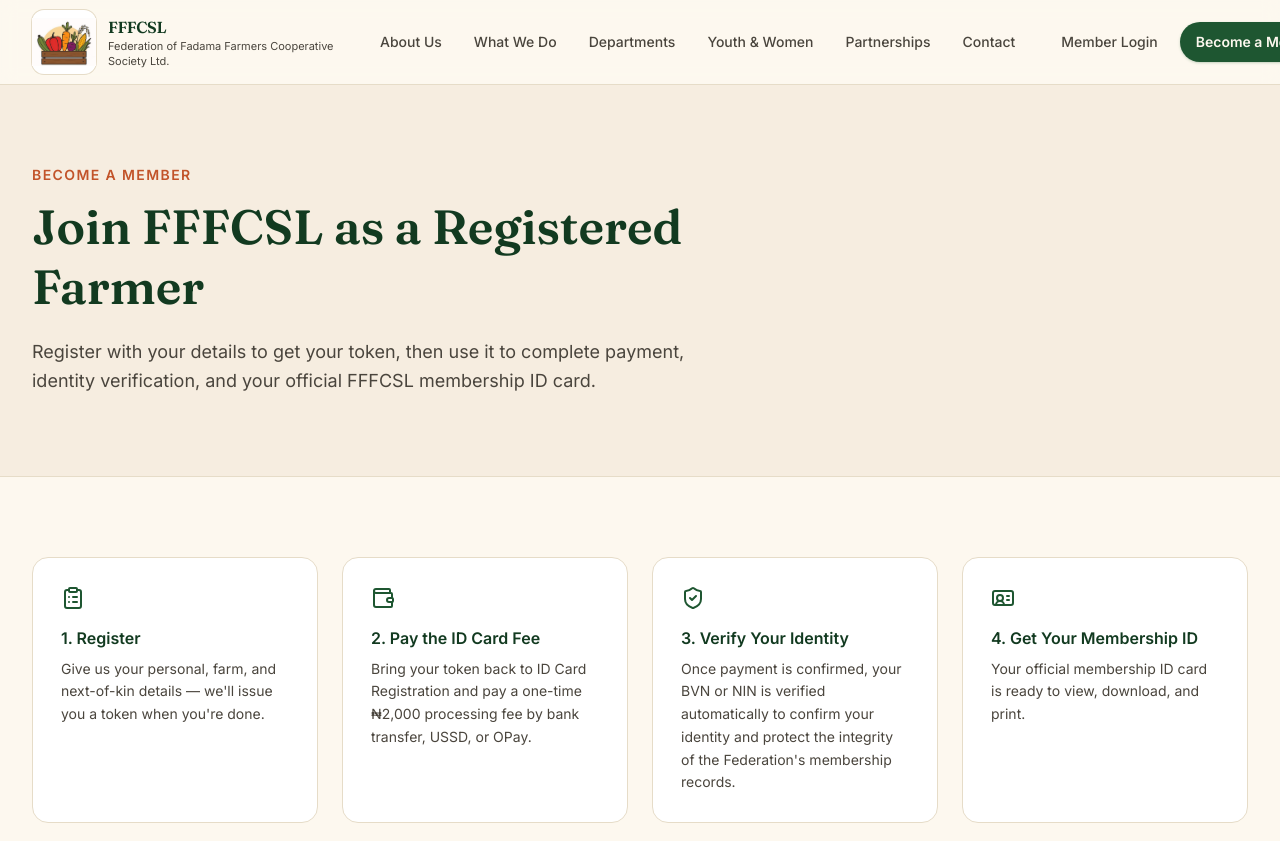
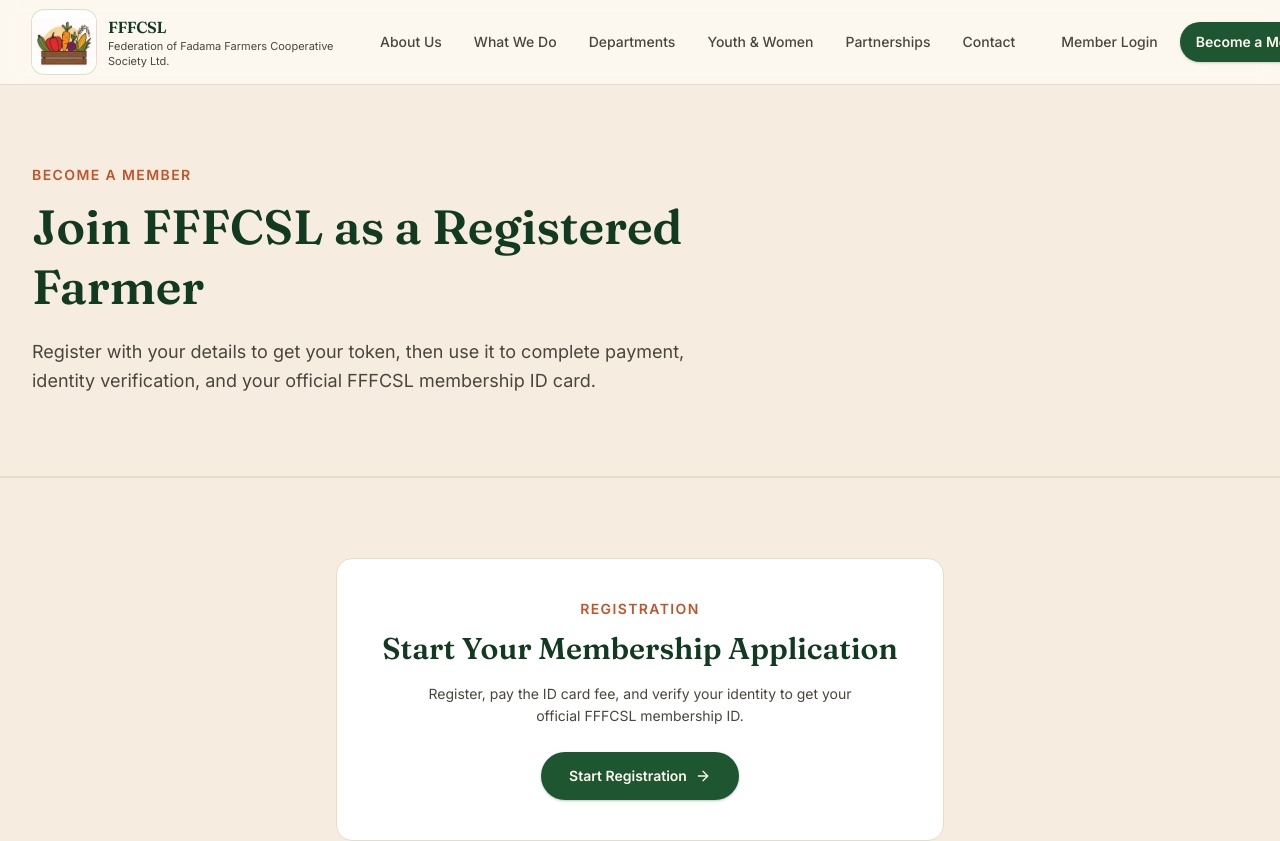
Before and after one commit to soje415/fffcsl-website, a Next.js app: page /membership in a window 1280 px wide. Shown: the top 841 px of the page. Built offline with nearby package versions, Linux system fonts and the light colour scheme.

Commit message:
Remove the 4-step how-it-works grid from the membership page
Co-Authored-By: Claude Sonnet 5 <noreply@anthropic.com>
Claude-Session: https://claude.ai/code/session_01M4M9GiZy4khehWY2y9Gzww

```diff
--- a/src/app/membership/page.tsx
+++ b/src/app/membership/page.tsx
@@ -1,16 +1,9 @@
 import type { Metadata } from "next";
 import Link from "next/link";
-import {
-  ClipboardList,
-  ShieldCheck,
-  Wallet,
-  IdCard,
-  FlaskConical,
-  ArrowRight,
-} from "lucide-react";
+import { FlaskConical, ArrowRight } from "lucide-react";
 import { Container } from "@/components/ui/container";
 import { PageHero } from "@/components/ui/page-hero";
-import { Reveal, RevealGroup } from "@/components/ui/reveal";
+import { Reveal } from "@/components/ui/reveal";
 import { isDemoMode } from "@/lib/demo-mode";
 
 export const metadata: Metadata = {
@@ -18,33 +11,6 @@ export const metadata: Metadata = {
   description:
     "Register with FFFCSL with your personal, farm, and next-of-kin details to get your token, then pay the ID card fee and verify your identity to receive your official membership ID.",
 };
-
-const STEPS = [
-  {
-    icon: ClipboardList,
-    title: "1. Register",
-    description:
-      "Give us your personal, farm, and next-of-kin details — we'll issue you a token when you're done.",
-  },
-  {
-    icon: Wallet,
-    title: "2. Pay the ID Card Fee",
-    description:
-      "Bring your token back to ID Card Registration and pay a one-time ₦2,000 processing fee by bank transfer, USSD, or OPay.",
-  },
-  {
-    icon: ShieldCheck,
-    title: "3. Verify Your Identity",
-    description:
-      "Once payment is confirmed, your BVN or NIN is verified automatically to confirm your identity and protect the integrity of the Federation's membership records.",
-  },
-  {
-    icon: IdCard,
-    title: "4. Get Your Membership ID",
-    description:
-      "Your official membership ID card is ready to view, download, and print.",
-  },
-];
 
 export default function MembershipPage() {
   return (
@@ -54,24 +20,6 @@ export default function MembershipPage() {
         title="Join FFFCSL as a Registered Farmer"
         description="Register with your details to get your token, then use it to complete payment, identity verification, and your official FFFCSL membership ID card."
       />
-
-      <section className="py-16 sm:py-20">
-        <Container>
-          <RevealGroup className="grid grid-cols-1 gap-6 sm:grid-cols-2 lg:grid-cols-4">
-            {STEPS.map((step) => (
-              <Reveal key={step.title} className="rounded-2xl border border-line bg-white p-7">
-                <step.icon size={24} className="text-forest" />
-                <h3 className="mt-4 text-base font-semibold text-forest-dark">
-                  {step.title}
-                </h3>
-                <p className="mt-2 text-sm leading-relaxed text-ink-soft">
-                  {step.description}
-                </p>
-              </Reveal>
-            ))}
-          </RevealGroup>
-        </Container>
-      </section>
 
       <section className="border-t border-line bg-cream-soft py-16 sm:py-20">
         <Container className="max-w-2xl">
@@ -83,8 +31,8 @@ export default function MembershipPage() {
               Start Your Membership Application
             </h2>
             <p className="mx-auto mt-4 max-w-md text-sm leading-relaxed text-ink-soft">
-              Complete the four steps above to get your official FFFCSL
-              membership ID.
+              Register, pay the ID card fee, and verify your identity to get
+              your official FFFCSL membership ID.
             </p>
             <Link
               href="/membership/register"
@@ -98,9 +46,9 @@ export default function MembershipPage() {
               <div className="mx-auto mt-8 flex max-w-md items-start gap-2 rounded-xl border border-amber/40 bg-amber/10 p-4 text-left text-sm text-walnut-dark">
                 <FlaskConical size={18} className="mt-0.5 shrink-0" />
                 <p>
-                  <strong>Demo mode:</strong> payment, phone, and BVN/NIN
+                  <strong>Demo mode:</strong> payment and BVN/NIN
                   verification are simulated for this walkthrough — no real
-                  transfer, SMS, or identity lookup happens.
+                  transfer or identity lookup happens.
                 </p>
               </div>
             )}
```
